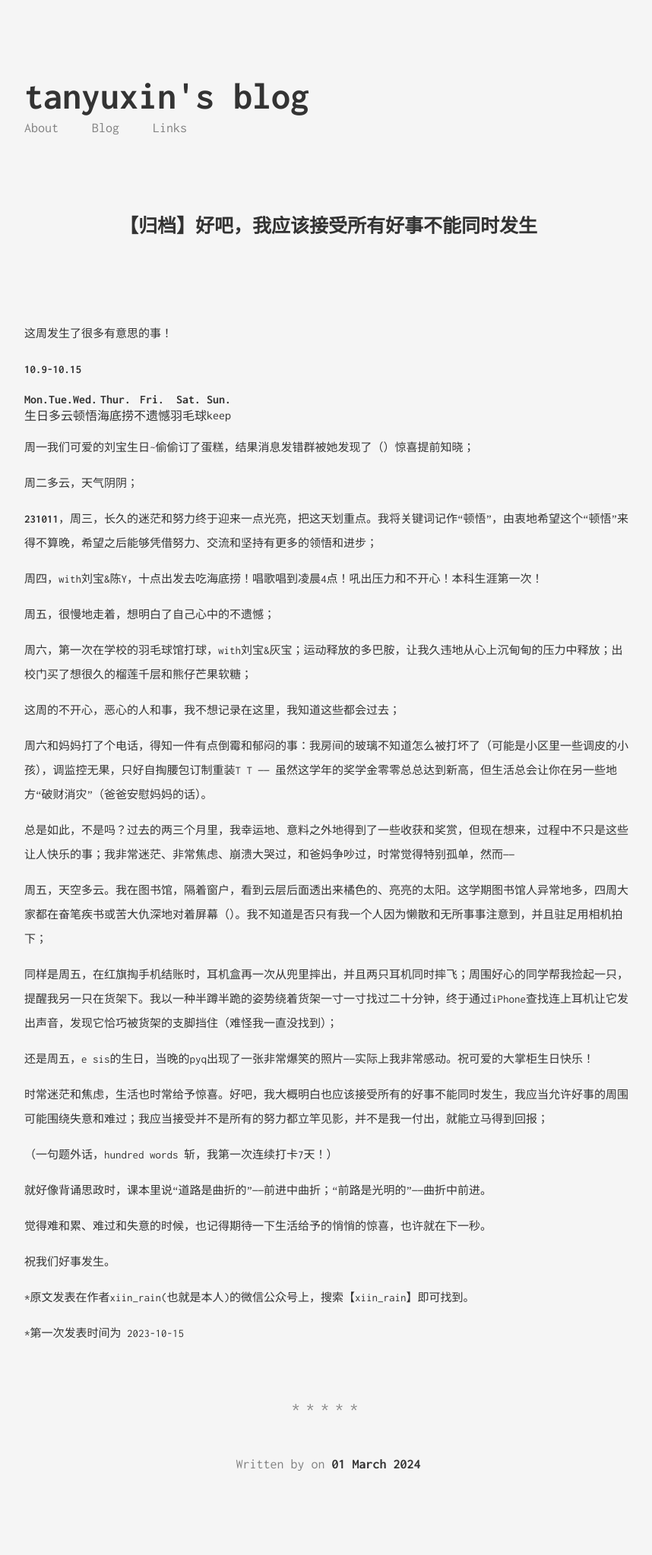
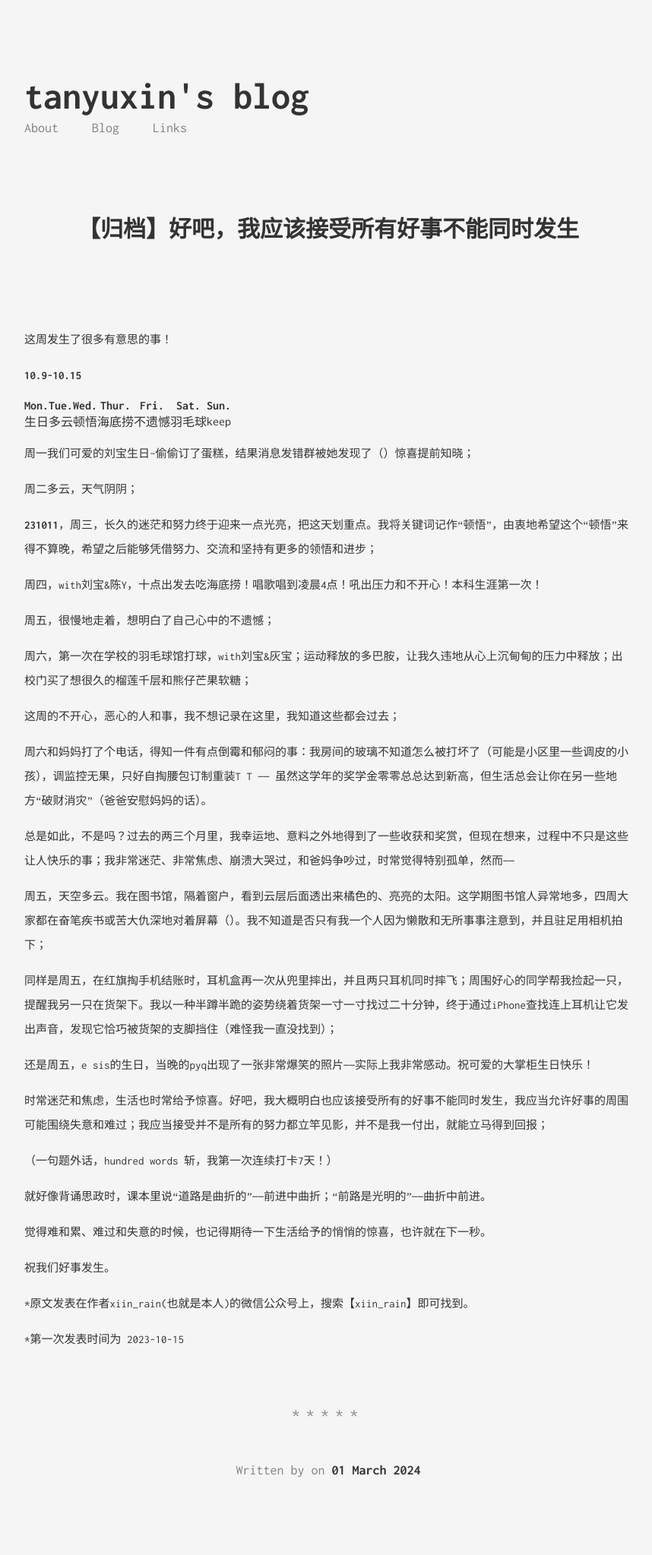
Before and after one commit to x1in-rain/x1in-rain.github.io, a Jekyll site: the page built from _posts/2024-03-01-【归档】好吧，我应该接受所有好事不能同时发生.md, in a window 1280 px wide. Shown: the whole page at 76% size, without its empty margins (208-1066 px from the left). Built offline with Jekyll 4.4.1, drawn with Linux system fonts in a browser that asks for light colours.

Commit message:
Update _default.scss
修改了一下页面的字体大小，否则看起来太奇怪了。

```diff
--- a/_sass/_default.scss
+++ b/_sass/_default.scss
@@ -140,7 +140,7 @@ strong {
 }
 
 .post-title__text {
-    font-size: 25px;
+    font-size: 30px;
 }
 
 .post-title__subtitle {
@@ -272,11 +272,11 @@ strong {
     }
 
     .page-title__text {
-        font-size: 15px;
+        font-size: 30px;
     }
 
     .page-title__subtitle {
-        font-size: 18px;
+        font-size: 20px;
     }
 
     .post-teaser__title {
```
